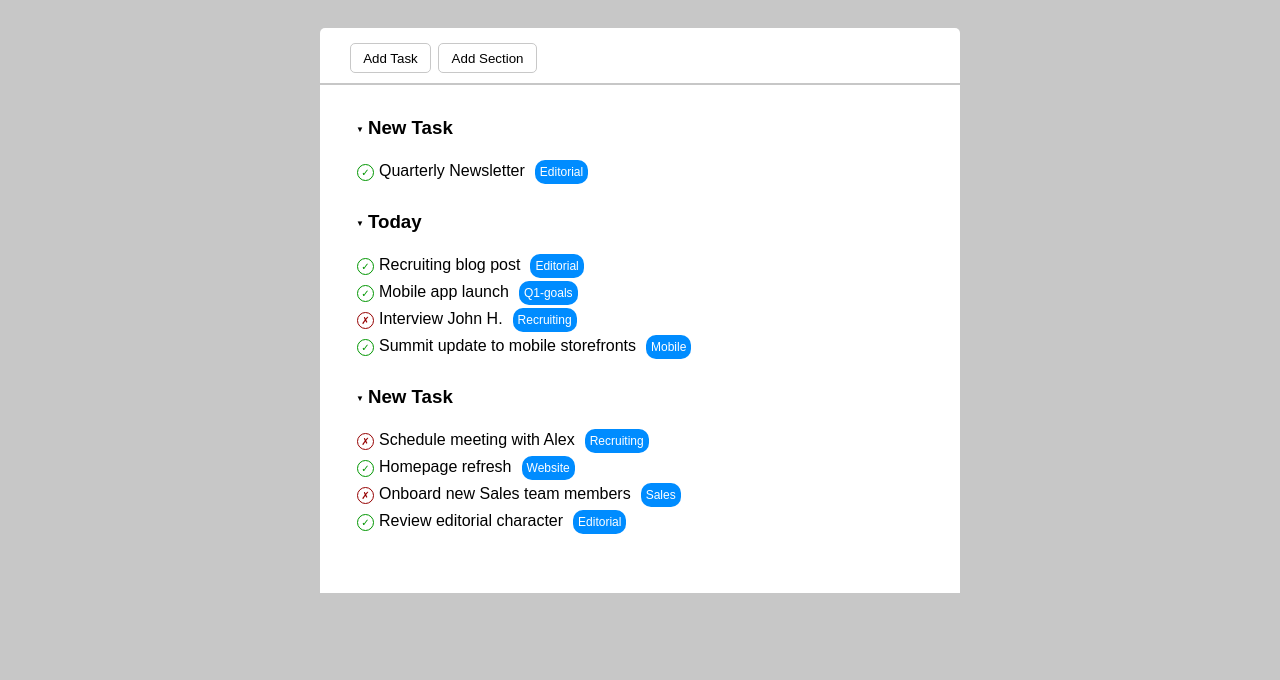
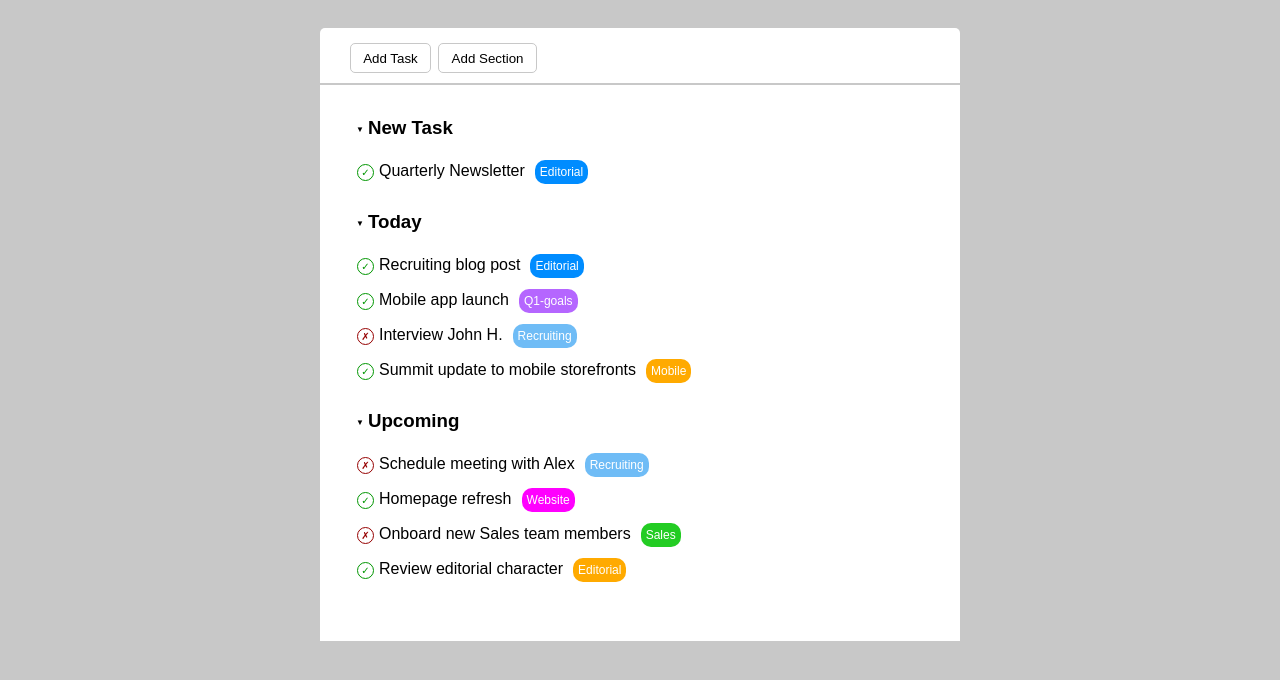
Before and after one commit to matteodilorenzo21/html-css-toboolist, a plain HTML site: page index.html in a window 1280 px wide. Shown: the part 82-762 px from the top of the page. Drawn offline with Linux system fonts and the light colour scheme.

Commit message:
css fixes

```diff
--- a/css/style.css
+++ b/css/style.css
@@ -8,7 +8,7 @@
 /* Generics */
 body{
     font-family: Arial, Helvetica, sans-serif;
-    background-color: rgb(199, 199, 199);
+    background-color: rgb(200, 200, 200);
 }
 
 /* Utilies */
@@ -75,6 +75,10 @@ ul{
     list-style: none;
 }
 
+li{
+    margin-bottom: 8px;
+}
+
 .section-down-symbol{
     vertical-align: middle;
     font-size: 8px;
@@ -124,3 +128,24 @@ ul{
     margin-left: 10px;
     padding: 5px;
 }
+
+/*Item subject colors*/
+.item-subject.B{
+    background-color: rgb(181, 102, 255);
+}
+
+.item-subject.C{
+    background-color: rgb(111, 188, 246);
+}
+
+.item-subject.D{
+    background-color: rgb(255, 170, 0);
+}
+
+.item-subject.E{
+    background-color: rgb(255, 0, 255);
+}
+
+.item-subject.F{
+    background-color: rgb(35, 204, 35);
+}
--- a/index.html
+++ b/index.html
@@ -33,18 +33,18 @@
                 <ul>
                     <h3 class="section-header"><span class="section-down-symbol">&#9660;</span>Today</h3>
                         <li><span class="item-check">&check;</span>Recruiting blog post<span class="item-subject">Editorial</span></li>
-                        <li><span class="item-check">&check;</span>Mobile app launch<span class="item-subject">Q1-goals</span></li>
-                        <li><span class="item-null">&cross;</span>Interview John H.<span class="item-subject">Recruiting</span></li>
-                        <li><span class="item-check">&check;</span>Summit update to mobile storefronts<span class="item-subject">Mobile</span></li>
+                        <li><span class="item-check">&check;</span>Mobile app launch<span class="item-subject B">Q1-goals</span></li>
+                        <li><span class="item-null">&cross;</span>Interview John H.<span class="item-subject C">Recruiting</span></li>
+                        <li><span class="item-check">&check;</span>Summit update to mobile storefronts<span class="item-subject D">Mobile</span></li>
                 </ul>
             </section>
             <section>
                 <ul>
-                    <h3 class="section-header"><span class="section-down-symbol">&#9660;</span>New Task</h3>
-                        <li><span class="item-null">&cross;</span>Schedule meeting with Alex<span class="item-subject">Recruiting</span></li>
-                        <li><span class="item-check">&check;</span>Homepage refresh<span class="item-subject">Website</span></li>
-                        <li><span class="item-null">&cross;</span>Onboard new Sales team members<span class="item-subject">Sales</span></li>
-                        <li><span class="item-check">&check;</span>Review editorial character<span class="item-subject">Editorial</span></li>
+                    <h3 class="section-header"><span class="section-down-symbol">&#9660;</span>Upcoming</h3>
+                        <li><span class="item-null">&cross;</span>Schedule meeting with Alex<span class="item-subject C">Recruiting</span></li>
+                        <li><span class="item-check">&check;</span>Homepage refresh<span class="item-subject E">Website</span></li>
+                        <li><span class="item-null">&cross;</span>Onboard new Sales team members<span class="item-subject F">Sales</span></li>
+                        <li><span class="item-check">&check;</span>Review editorial character<span class="item-subject D">Editorial</span></li>
                 </ul>
             </section>
         </main>
```
